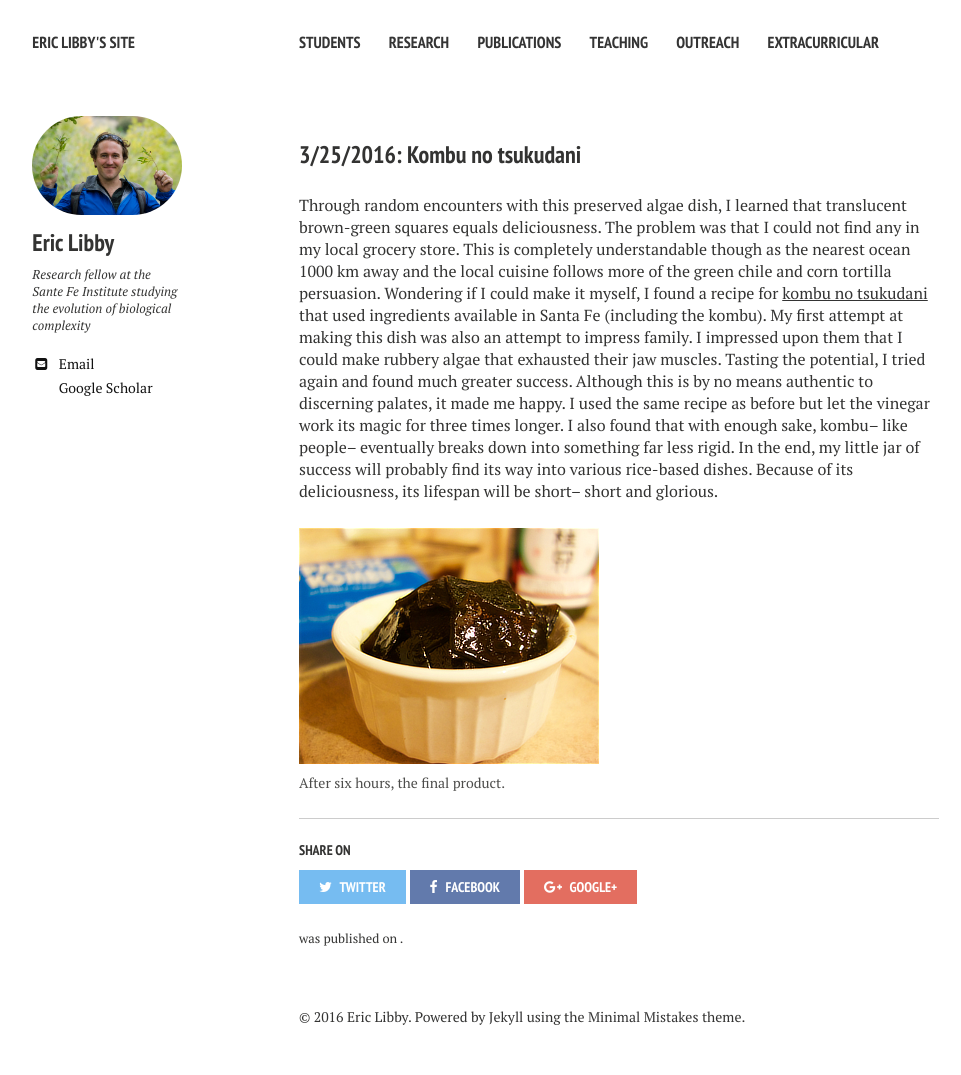
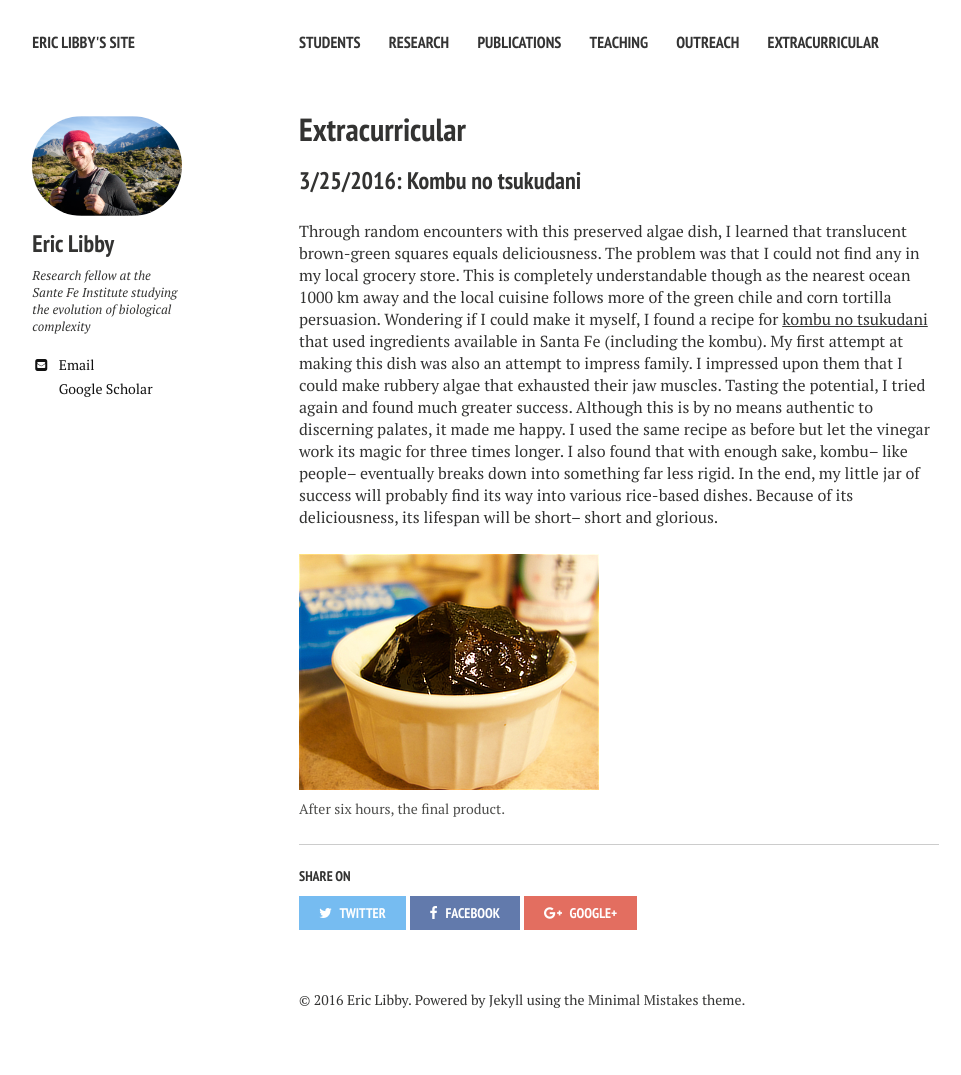
Before and after one commit to ericlibby/oldweb, a Jekyll site: the page built from p_extracurricular/index.md, in a window 1280 px wide. Shown: the whole page, without its empty margins (21-982 px from the left). Built offline with Jekyll 4.4.1, drawn with Linux system fonts in a browser that asks for light colours; nearby versions of some CDN libraries.

Commit message:
debug postpage

```diff
--- a/p_extracurricular/index.md
+++ b/p_extracurricular/index.md
@@ -1,5 +1,6 @@
 ---
-layout: post
+layout: researchpage
+title: "Extracurricular"
 tags: [sample post, images, cooking, hiking, nature]
 comments: true
 ---
```
